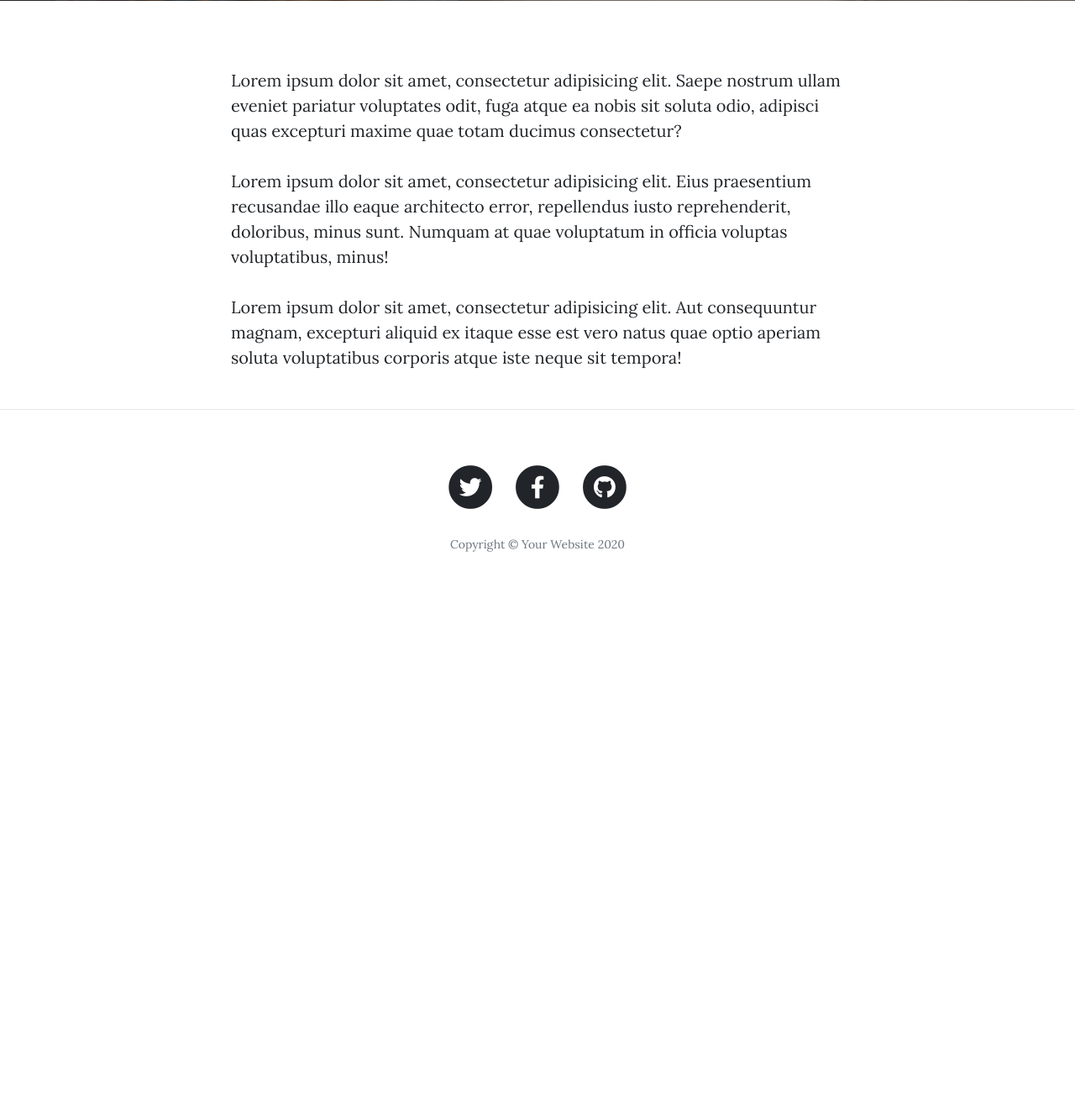
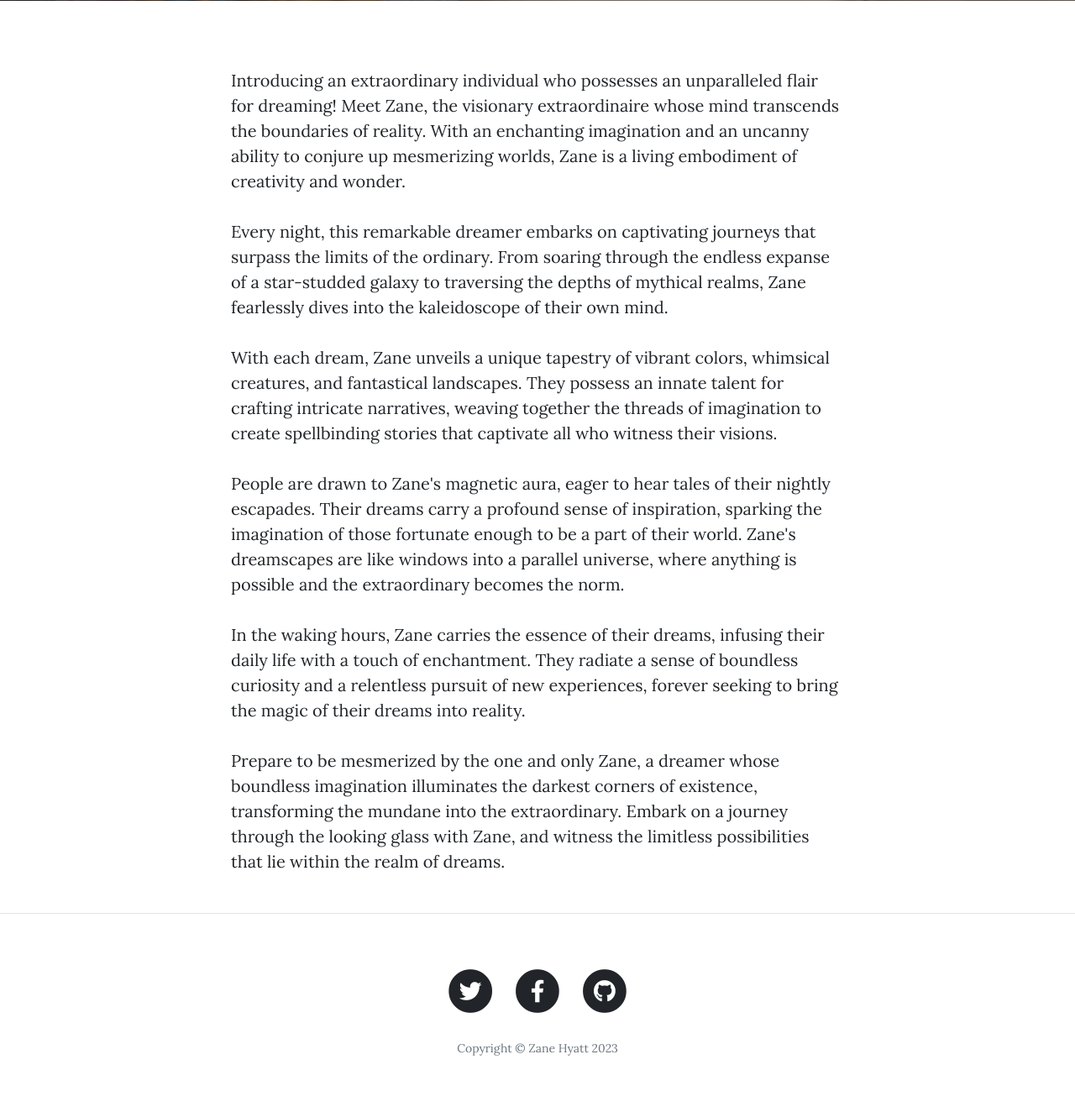
Before and after one commit to ZaneHyatt/Zane-blog, a Flask app: page /about in a window 1280 px wide. Shown: the part 531-1855 px from the top of the page at 84% size. Before the commit the page ends 1188 px from the top, so only its background shows below. Run offline with Flask 2, Linux system fonts and the light colour scheme; some libraries are stand-ins or nearby versions.

```diff
--- a/templates/about.html
+++ b/templates/about.html
@@ -19,9 +19,17 @@
   <div class="container">
     <div class="row">
       <div class="col-lg-8 col-md-10 mx-auto">
-        <p>Lorem ipsum dolor sit amet, consectetur adipisicing elit. Saepe nostrum ullam eveniet pariatur voluptates odit, fuga atque ea nobis sit soluta odio, adipisci quas excepturi maxime quae totam ducimus consectetur?</p>
-        <p>Lorem ipsum dolor sit amet, consectetur adipisicing elit. Eius praesentium recusandae illo eaque architecto error, repellendus iusto reprehenderit, doloribus, minus sunt. Numquam at quae voluptatum in officia voluptas voluptatibus, minus!</p>
-        <p>Lorem ipsum dolor sit amet, consectetur adipisicing elit. Aut consequuntur magnam, excepturi aliquid ex itaque esse est vero natus quae optio aperiam soluta voluptatibus corporis atque iste neque sit tempora!</p>
+        <p>Introducing an extraordinary individual who possesses an unparalleled flair for dreaming! Meet Zane, the visionary extraordinaire whose mind transcends the boundaries of reality. With an enchanting imagination and an uncanny ability to conjure up mesmerizing worlds, Zane is a living embodiment of creativity and wonder.</p>
+
+<p>Every night, this remarkable dreamer embarks on captivating journeys that surpass the limits of the ordinary. From soaring through the endless expanse of a star-studded galaxy to traversing the depths of mythical realms, Zane fearlessly dives into the kaleidoscope of their own mind.</p>
+
+<p>With each dream, Zane unveils a unique tapestry of vibrant colors, whimsical creatures, and fantastical landscapes. They possess an innate talent for crafting intricate narratives, weaving together the threads of imagination to create spellbinding stories that captivate all who witness their visions.</p>
+
+<p>People are drawn to Zane's magnetic aura, eager to hear tales of their nightly escapades. Their dreams carry a profound sense of inspiration, sparking the imagination of those fortunate enough to be a part of their world. Zane's dreamscapes are like windows into a parallel universe, where anything is possible and the extraordinary becomes the norm.</p>
+
+<p>In the waking hours, Zane carries the essence of their dreams, infusing their daily life with a touch of enchantment. They radiate a sense of boundless curiosity and a relentless pursuit of new experiences, forever seeking to bring the magic of their dreams into reality.</p>
+
+<p>Prepare to be mesmerized by the one and only Zane, a dreamer whose boundless imagination illuminates the darkest corners of existence, transforming the mundane into the extraordinary. Embark on a journey through the looking glass with Zane, and witness the limitless possibilities that lie within the realm of dreams.</p>
       </div>
     </div>
   </div>
--- a/templates/footer.html
+++ b/templates/footer.html
@@ -29,7 +29,7 @@
               </a>
             </li>
           </ul>
-          <p class="copyright text-muted">Copyright &copy; Your Website 2020</p>
+          <p class="copyright text-muted">Copyright &copy; Zane Hyatt 2023</p>
         </div>
       </div>
     </div>
```
